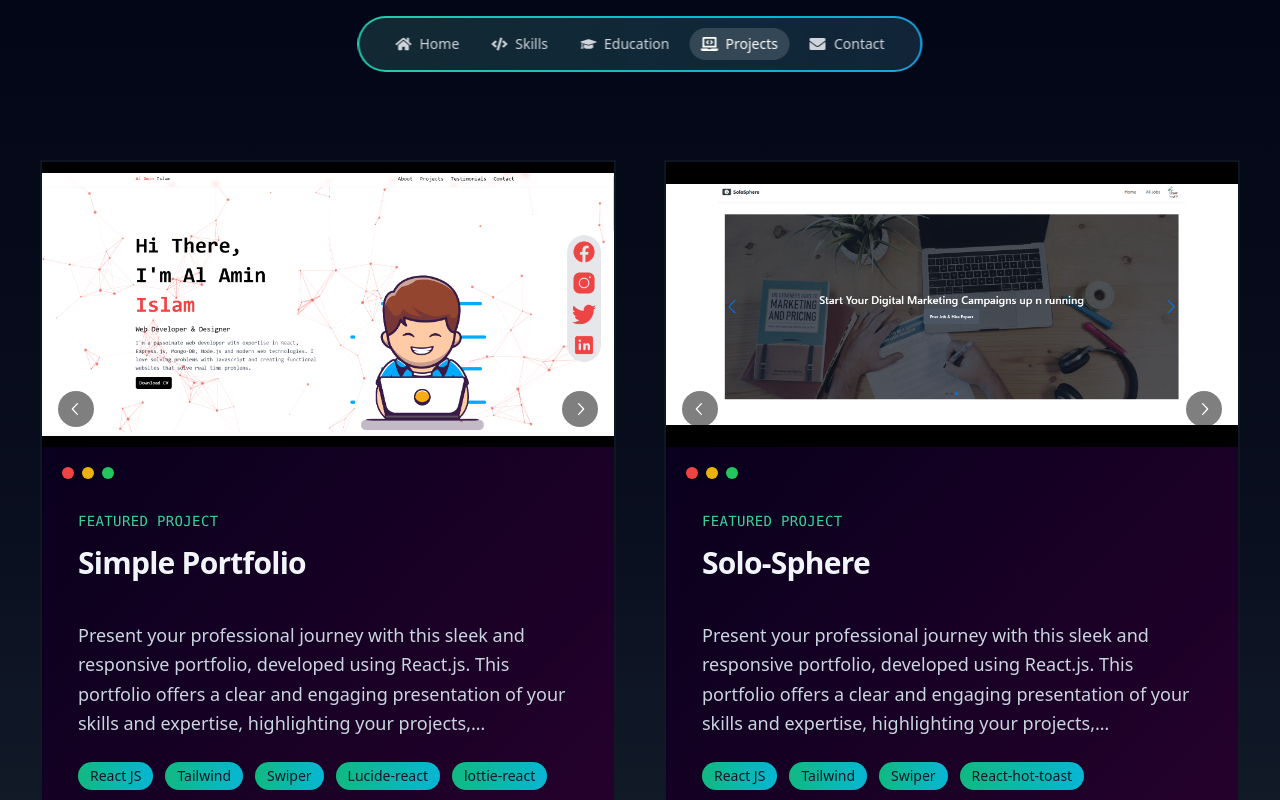
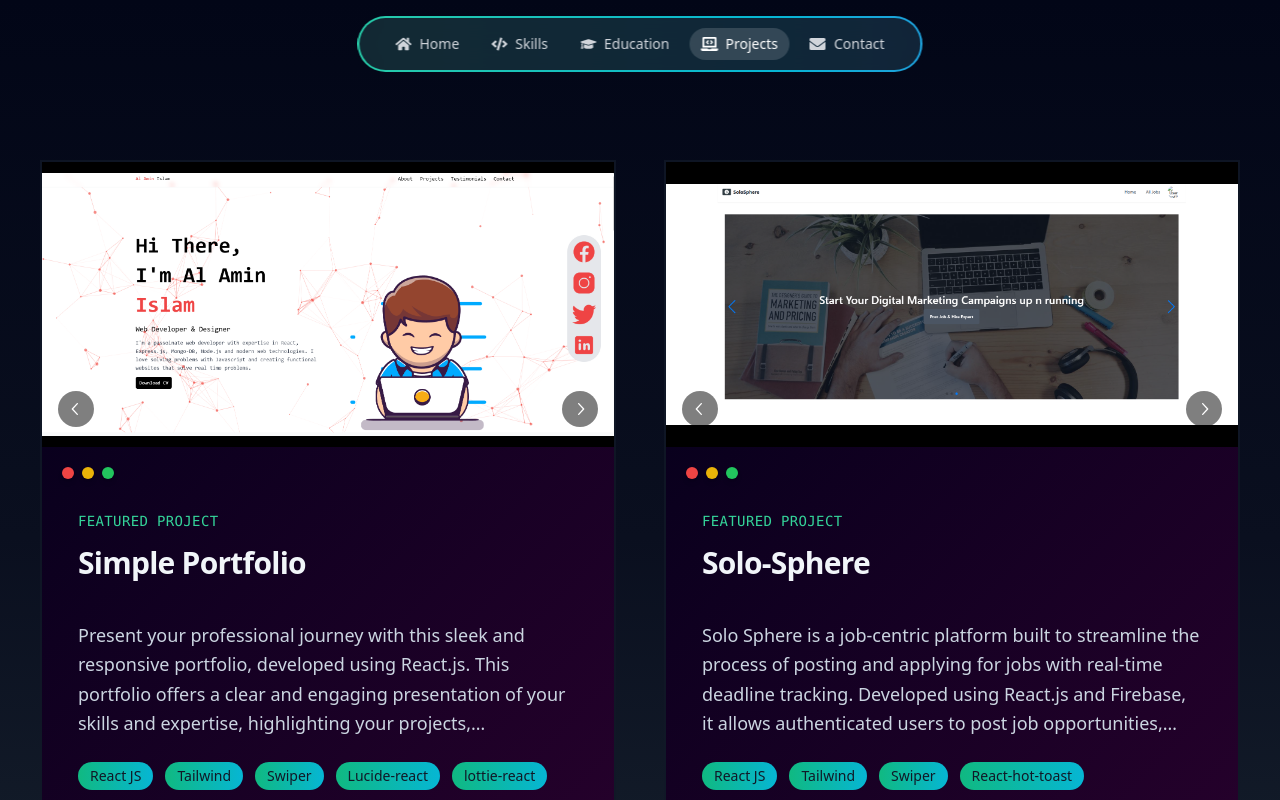
Before and after one commit to alaminjim/personal-protfolio, a React (Vite) app: page /projects in a window 1280 px wide. Shown: the top 800 px of the page. Built offline with nearby package versions, Linux system fonts and the light colour scheme.

Commit message:
added solo-sphere description

```diff
--- a/src/components/Projects.jsx
+++ b/src/components/Projects.jsx
@@ -40,7 +40,7 @@ const ProjectShowcase = () => {
     {
       title: "Solo-Sphere",
       description:
-        "Present your professional journey with this sleek and responsive portfolio, developed using React.js. This portfolio offers a clear and engaging presentation of your skills and expertise, highlighting your projects, testimonials, and contact details for easy communication.",
+        "Solo Sphere is a job-centric platform built to streamline the process of posting and applying for jobs with real-time deadline tracking. Developed using React.js and Firebase, it allows authenticated users to post job opportunities, apply to existing ones, and view recent job activity. Key features include secure login, query-based job filtering, countdown-based deadlines, and a clean, responsive UI. Ideal for both job seekers and recruiters, Solo Sphere ensures an efficient and intuitive experience for managing career opportunities.",
       tags: [
         "React JS",
         "Tailwind",
```
